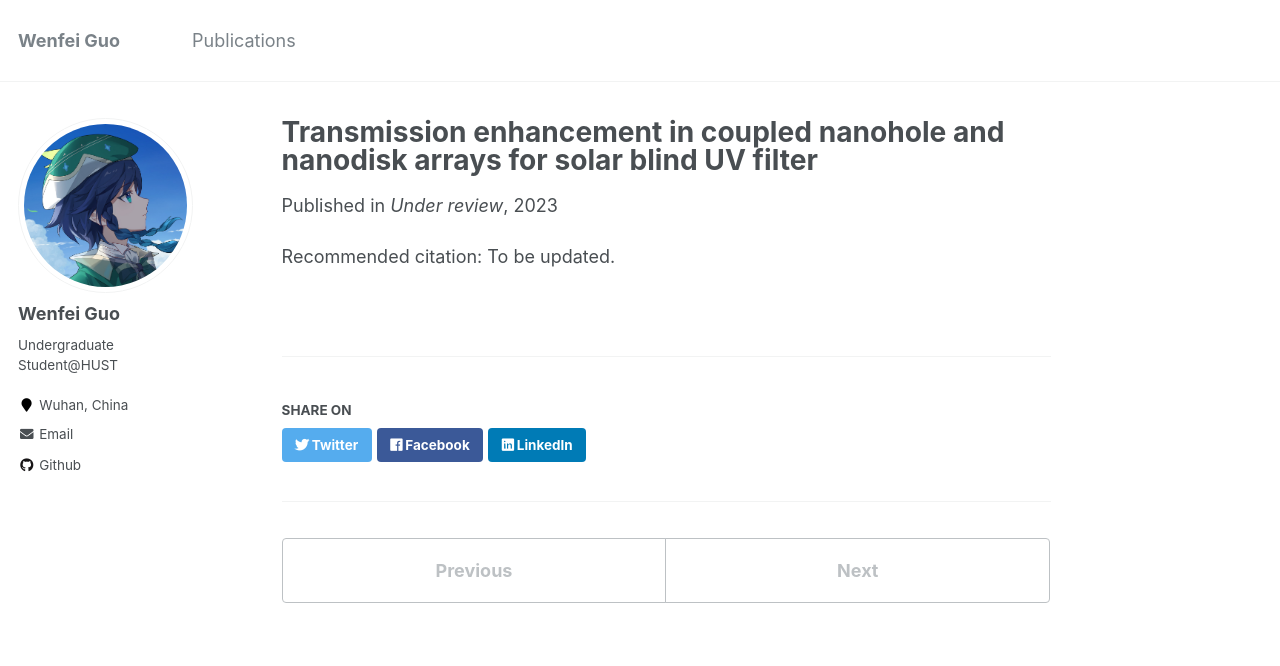
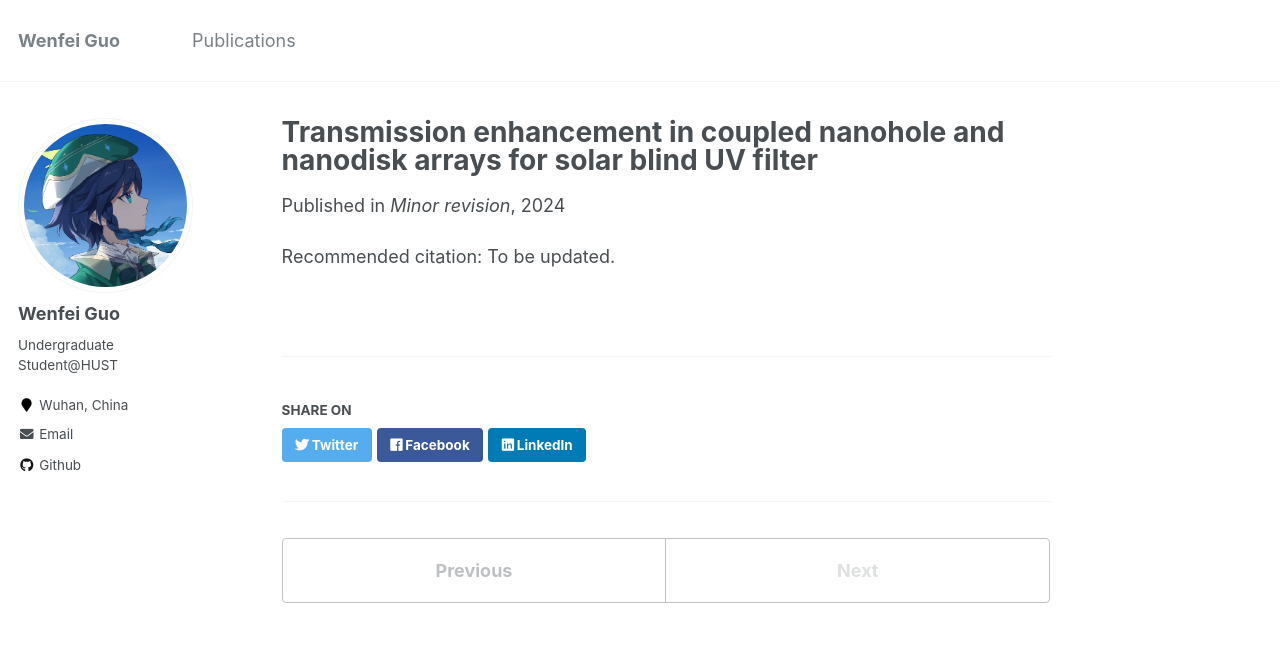
Before and after one commit to cma9cma/cma9cma.github.io, a Jekyll site: the page built from _publications/2015-10-01-paper-title-number-3.md, in a window 1280 px wide. Shown: the top 666 px of the page. Built offline with Jekyll 4.4.1, drawn with Linux system fonts in a browser that asks for light colours.

Commit message:
Update 2015-10-01-paper-title-number-3.md

```diff
--- a/_publications/2015-10-01-paper-title-number-3.md
+++ b/_publications/2015-10-01-paper-title-number-3.md
@@ -2,8 +2,8 @@
 title: "Transmission enhancement in coupled nanohole and nanodisk arrays for solar blind UV filter"
 collection: publications
 excerpt: ''
-date: 2023-10-17
-venue: 'Under review'
+date: 2024-01-05
+venue: 'Minor revision'
 paperurl: ''
 citation: 'To be updated.'
 ---
```
